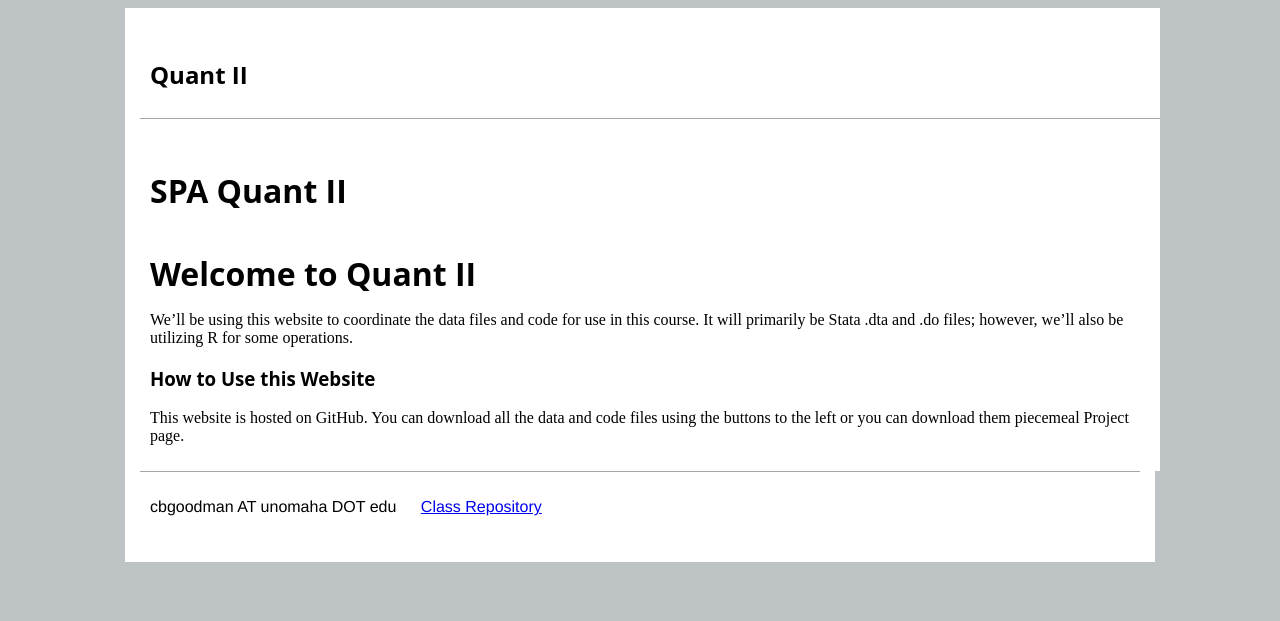
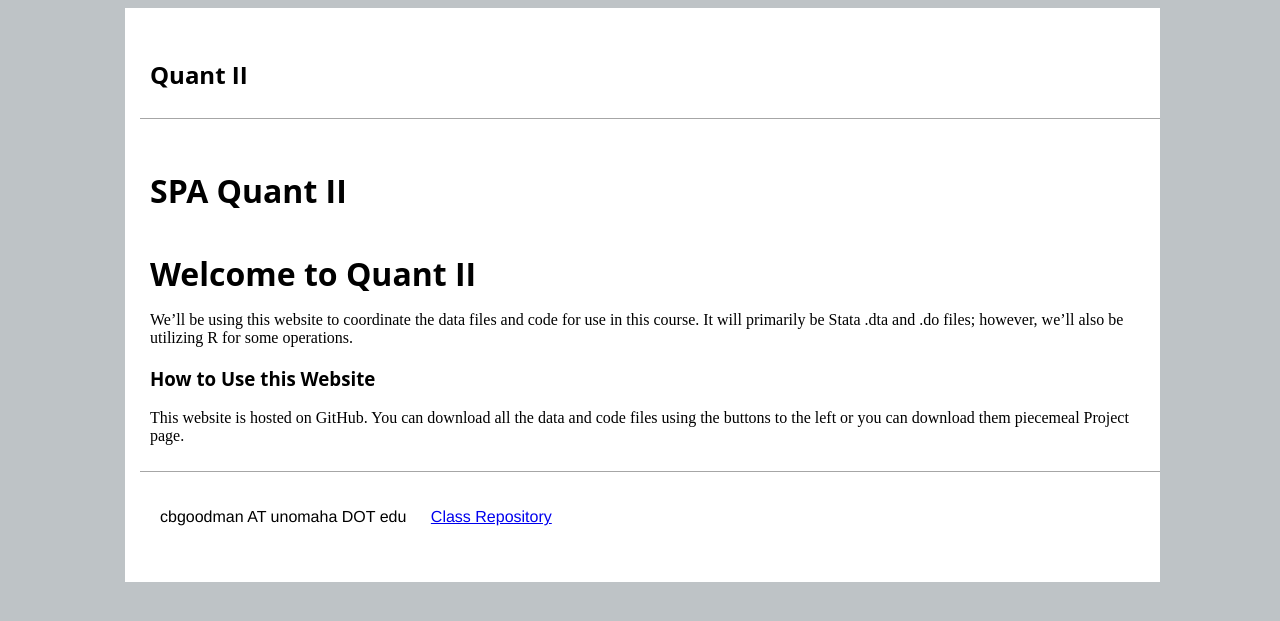
Before and after one commit to cbgoodman/uno-spa-quant-ii, a Jekyll site: the page built from index.md, in a window 1280 px wide. Shown: the top 621 px of the page. Built offline with Jekyll 4.4.1, drawn with Linux system fonts in a browser that asks for light colours.

Commit message:
Update main.css

```diff
--- a/css/main.css
+++ b/css/main.css
@@ -30,7 +30,7 @@ div.footer {
 	width: 100%;
 	height: 90px;
 	margin: 0px;
-	padding: 10px0;
+	padding: 10px;
 	border-top: 1px solid #A6A6A6;
 }
 
```
